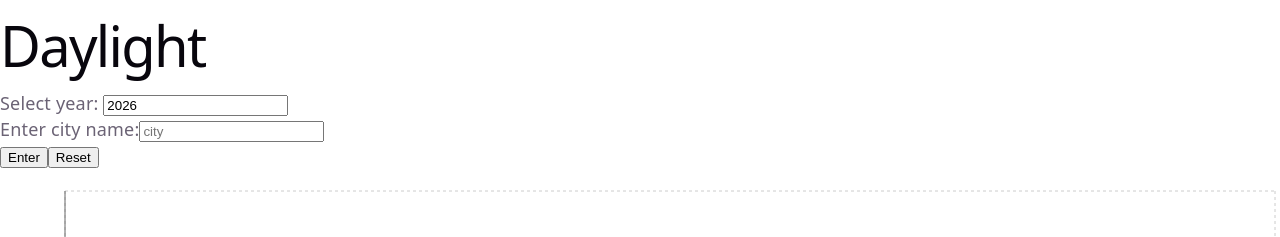
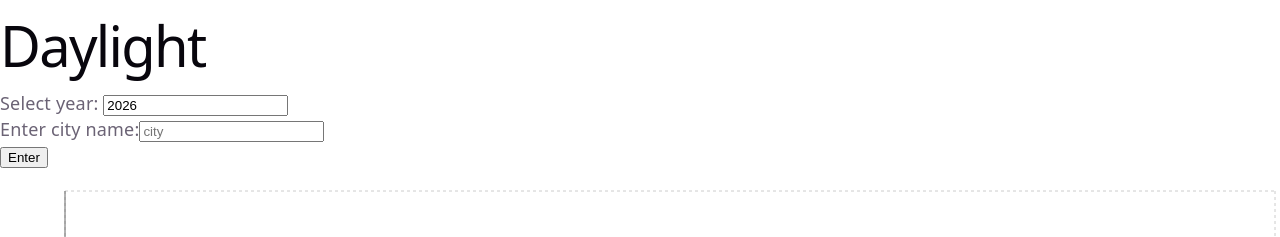
Before and after one commit to Hannes-Walden/Alfons-rekry, a React (Vite) app: page / in a window 1280 px wide. Shown: the top 237 px of the page. Built offline with nearby package versions, Linux system fonts and the light colour scheme.

Commit message:
Luovuttu turhasta toiminnallisuudesta

```diff
--- a/src/App.jsx
+++ b/src/App.jsx
@@ -77,7 +77,13 @@ async function searchCity(cityName, year) {
 }
 
     function removeCity(index) {
-        setCities(cities.filter((_, i) => i !== index));
+        const newCities = cities.filter((_, i) => i !== index);
+
+        setCities(newCities);
+
+        if (newCities.length === 0) {
+            setDaylightData([]);
+        }
     }
 
 async function handleCity() {
@@ -99,15 +105,6 @@ async function handleCity() {
         setCity("");
     }
 }
-
-    function resetChart() {
-        setDaylightData([]);
-        setSelectedCity(null);
-        setCities([]);
-        setError("");
-        setHoveredCity(null);
-        setCity("");
-    }
 
     return (
         <div className="min-h-screen px-4 py-6 sm:px-6 lg:px-8">
@@ -136,7 +133,6 @@ async function handleCity() {
 
             <div className="mt-4 flex flex-wrap gap-2">
             <button onClick={handleCity} className="rounded bg-blue-600 px-4 py-2 text-white">Enter</button>
-            <button onClick={resetChart} className="rounded bg-gray-200 px-4 py-2">Reset</button>
             </div>
 
             <ul>
```
